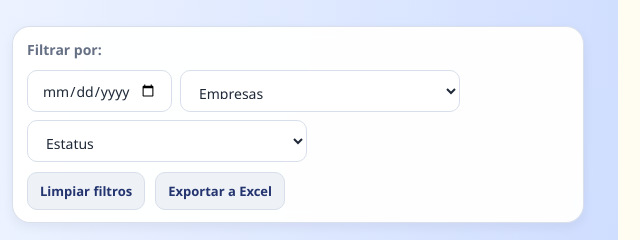
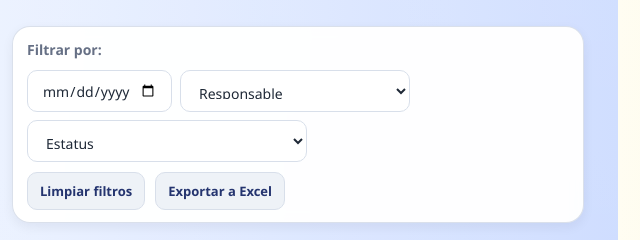
Before and after one commit to CRPx/GyG, a website: page public/oficina.html in a window 1280 px wide. Shown: the part 334-574 px from the top of the page, 22-662 px from the left. Drawn offline with Linux system fonts and the light colour scheme; no server answers.

Commit message:
Filtro de responsable y quien hizo los comentarios 5

```diff
--- a/public/oficina.html
+++ b/public/oficina.html
@@ -42,8 +42,8 @@
           <div class="filters-row filters-row-selects">
             <input type="date" id="filterFecha" class="filter-select">
 
-            <select id="filterEmpresa" class="filter-select">
-              <option value="">Empresas</option>
+            <select id="filterResponsable" class="filter-select">
+              <option value="">Responsable</option>
             </select>
 
             <select id="filterEstatus" class="filter-select">
```
